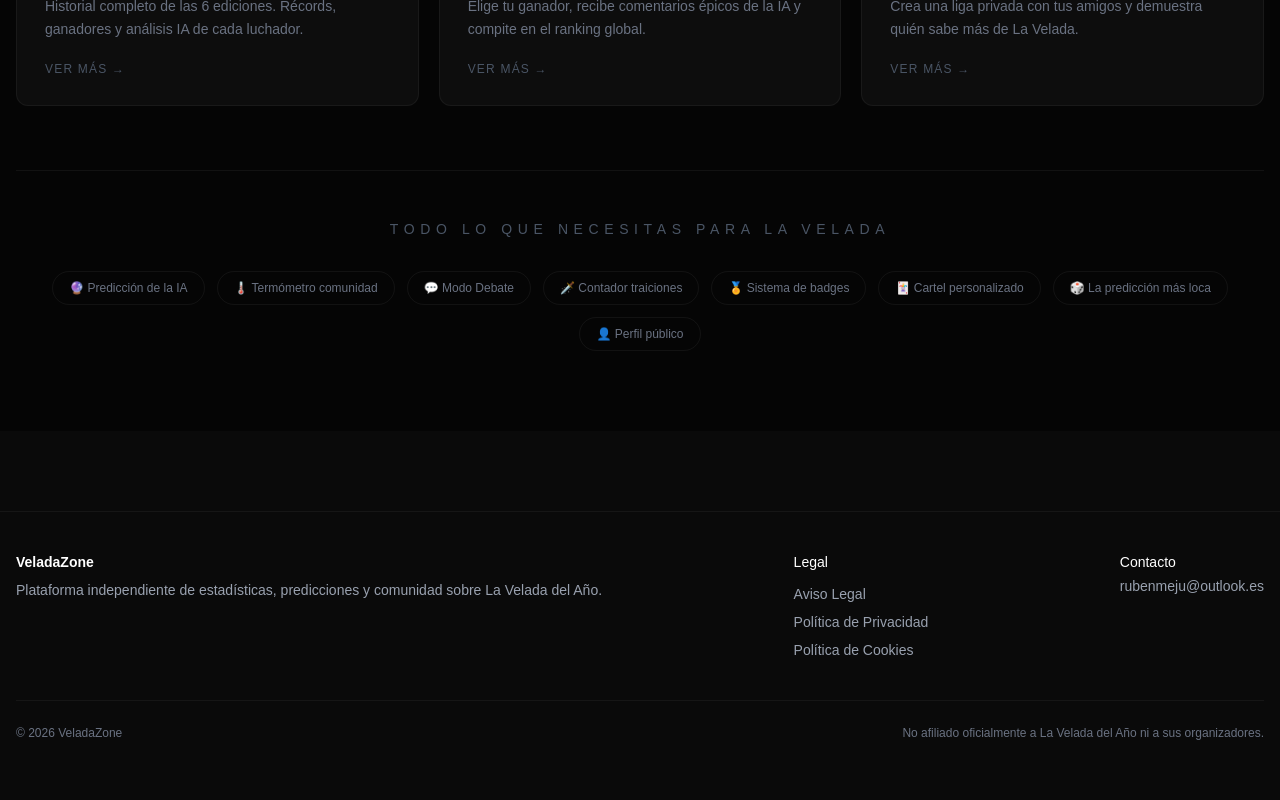
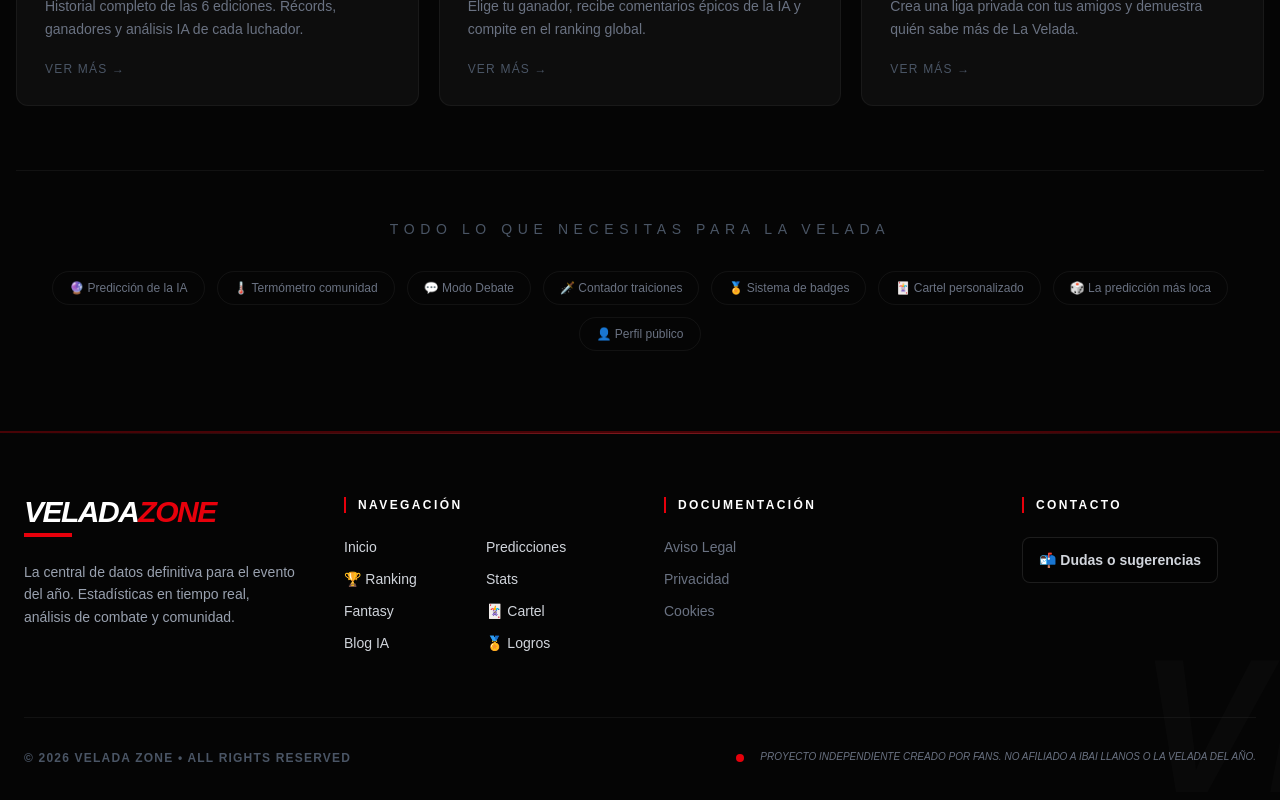
Before and after one commit to RubenMeju/veladazone-cubepath, a Next.js app in the folder frontend/: page / in a window 1280 px wide. Shown: the part 1775-2575 px from the top of the page. Built offline with nearby package versions, Linux system fonts and the light colour scheme; no server answers.

Commit message:
mejorar el footer

```diff
--- a/frontend/src/components/ui/Footer.tsx
+++ b/frontend/src/components/ui/Footer.tsx
@@ -1,53 +1,111 @@
+import Link from "next/link";
+import { navLinks } from "./navlinks";
+
 export function Footer() {
   return (
     <footer
-      className="border-t border-white/5 mt-20"
+      className="relative bg-[#050505] border-t-2 border-red-600/30 overflow-hidden"
       aria-label="Pie de página de VeladaZone"
     >
-      <div className="max-w-6xl mx-auto px-4 py-10 text-sm text-gray-400">
-        <div className="flex flex-col md:flex-row justify-between gap-8">
-          {/* Branding */}
-          <div>
-            <p className="text-white font-semibold mb-2">VeladaZone</p>
-            <p className="max-w-xs text-gray-400">
-              Plataforma independiente de estadísticas, predicciones y comunidad
-              sobre La Velada del Año.
+      {/* Detalle decorativo: Línea de escaneo o 'Tape' de boxeo */}
+      <div className="absolute top-0 left-0 w-full h-[1px] bg-gradient-to-r from-transparent via-red-500 to-transparent opacity-50"></div>
+
+      <div className="max-w-7xl mx-auto px-6 py-16 relative z-10">
+        <div className="grid grid-cols-1 md:grid-cols-4 gap-12 mb-16">
+          {/* SECCIÓN 1: BRANDING IMPACTANTE */}
+          <div className="col-span-1 md:col-span-1">
+            <Link href="/" className="group">
+              <span className="text-3xl font-[900] italic tracking-tighter text-white uppercase leading-none">
+                VELADA
+                <span className="text-red-600 group-hover:text-white transition-colors">
+                  ZONE
+                </span>
+              </span>
+              <div className="h-1 w-12 bg-red-600 mt-1 group-hover:w-full transition-all duration-300"></div>
+            </Link>
+            <p className="mt-6 text-gray-400 text-sm leading-relaxed font-medium">
+              La central de datos definitiva para el evento del año.
+              Estadísticas en tiempo real, análisis de combate y comunidad.
             </p>
           </div>
 
-          {/* Links legales */}
-          <nav aria-label="Enlaces legales" className="flex flex-col gap-2">
-            <p className="text-white font-medium mb-1">Legal</p>
-            <a href="/legal" className="hover:text-white transition-colors">
+          {/* SECCIÓN 2: LINKS RÁPIDOS (Estilo Menú de Ring) */}
+          <div>
+            <h3 className="text-white text-xs font-black uppercase tracking-[0.2em] mb-6 border-l-2 border-red-600 pl-3">
+              Navegación
+            </h3>
+            <nav className="grid grid-cols-2 gap-3 text-sm font-medium">
+              {navLinks.map(({ href, label }) => (
+                <Link
+                  key={href}
+                  href={href}
+                  className="text-gray-300 hover:text-white transition-colors"
+                >
+                  {label}
+                </Link>
+              ))}
+            </nav>
+          </div>
+
+          {/* SECCIÓN 3: LEGAL */}
+          <div>
+            <h3 className="text-white text-xs font-black uppercase tracking-[0.2em] mb-6 border-l-2 border-red-600 pl-3">
+              Documentación
+            </h3>
+            <nav className="flex flex-col gap-3 text-sm text-gray-500 font-medium">
+              <a href="/legal" className="hover:text-red-500 transition-colors">
                 Aviso Legal
               </a>
-            <a href="/privacy" className="hover:text-white transition-colors">
-              Política de Privacidad
+              <a
+                href="/privacy"
+                className="hover:text-red-500 transition-colors"
+              >
+                Privacidad
               </a>
-            <a href="/cookies" className="hover:text-white transition-colors">
-              Política de Cookies
+              <a
+                href="/cookies"
+                className="hover:text-red-500 transition-colors"
+              >
+                Cookies
               </a>
             </nav>
+          </div>
 
-          {/* Info de contacto */}
+          {/* SECCIÓN 4: NEWSLETTER / CONTACTO */}
+          <div className="max-w-xs mx-auto">
+            <h3 className="text-white text-xs font-black uppercase tracking-[0.2em] mb-6 border-l-2 border-red-600 pl-3">
+              Contacto
+            </h3>
             <address className="not-italic">
-            <p className="text-white font-medium mb-1">Contacto</p>
               <a
                 href="mailto:rubenmeju@outlook.es"
-              className="hover:text-white transition-colors"
+                className="flex items-center justify-center gap-2 text-sm font-bold text-gray-300 bg-black/30 border border-white/10 px-4 py-3 rounded-lg block hover:bg-red-600 hover:text-white transition-all text-center"
               >
-              rubenmeju@outlook.es
+                📬 Dudas o sugerencias
               </a>
             </address>
           </div>
+        </div>
 
-        {/* Bottom */}
-        <div className="mt-10 pt-6 border-t border-white/5 text-xs text-gray-500 flex flex-col md:flex-row justify-between gap-2">
-          <p>© {new Date().getFullYear()} VeladaZone</p>
-          <p>
-            No afiliado oficialmente a La Velada del Año ni a sus organizadores.
+        {/* BARRA INFERIOR: DISCLAIMER PROFESIONAL */}
+        <div className="pt-8 border-t border-white/5 flex flex-col md:flex-row justify-between items-center gap-6">
+          <div className="text-[10px] md:text-xs text-gray-600 uppercase tracking-widest font-bold">
+            © {new Date().getFullYear()} VELADA ZONE • ALL RIGHTS RESERVED
+          </div>
+
+          <div className="flex items-center gap-4">
+            <span className="w-2 h-2 bg-red-600 rounded-full animate-pulse"></span>
+            <p className="text-[10px] text-gray-500 max-w-md text-center md:text-right leading-tight italic">
+              PROYECTO INDEPENDIENTE CREADO POR FANS. NO AFILIADO A IBAI LLANOS
+              O LA VELADA DEL AÑO.
             </p>
           </div>
+        </div>
+      </div>
+
+      {/* Marca de agua de fondo */}
+      <div className="absolute -bottom-10 -right-10 text-[12rem] font-black text-white/[0.02] italic pointer-events-none select-none">
+        VI
       </div>
     </footer>
   );
```
Lines whose indentation alone changed are shown as unchanged.
